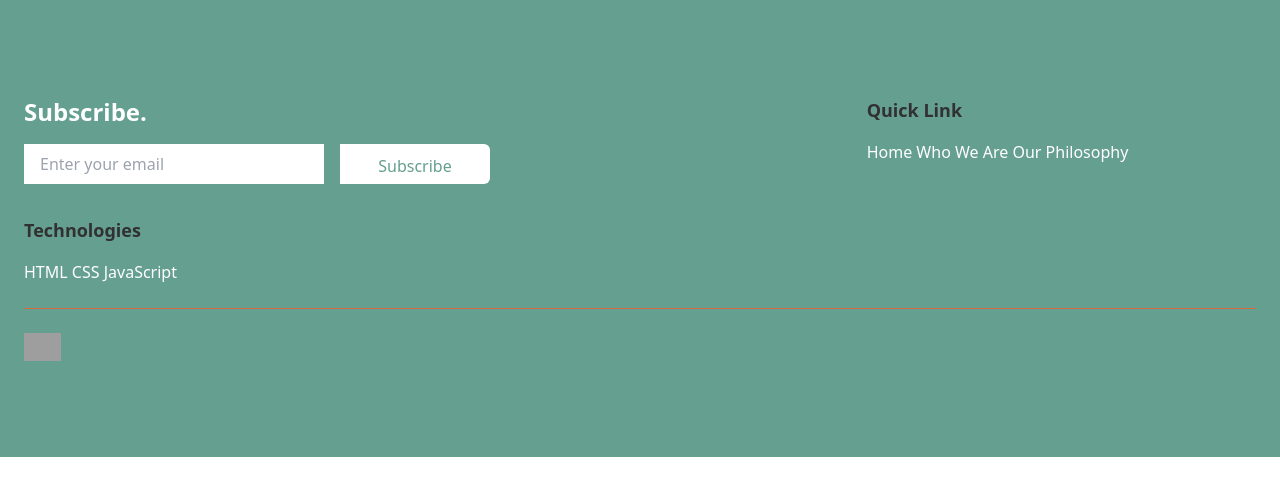
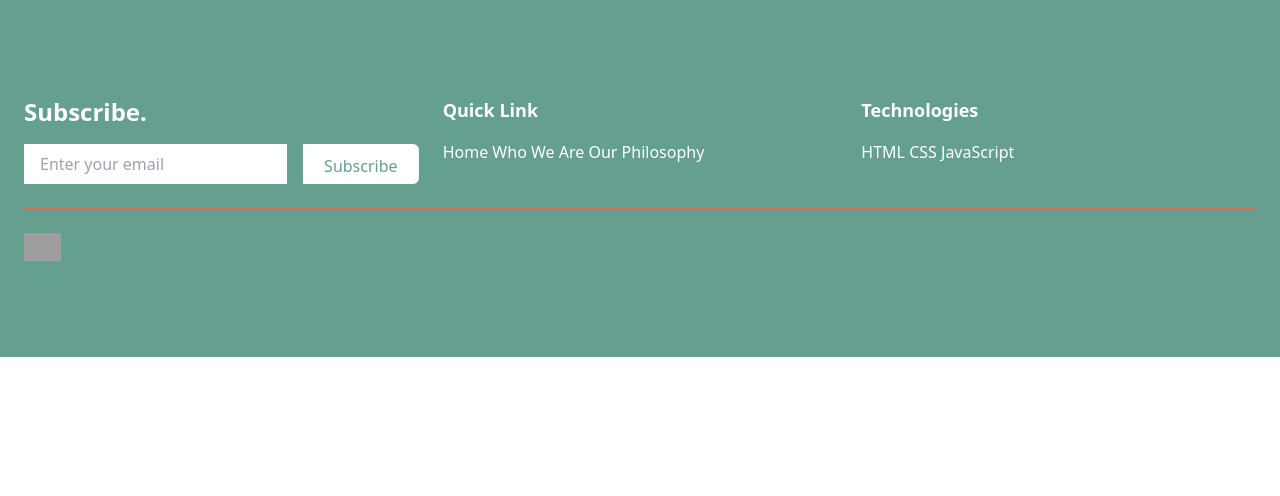
Before and after one commit to phumebyte/CS20240138_WFO2407_C_Phumelele-Dlamini_SDF08, a plain HTML site: page index.html in a window 1280 px wide. Drawn offline with nearby package versions, Linux system fonts and the light colour scheme; grey boxes are pictures that could not be loaded.

Commit message:
Fixed grid columns

```diff
--- a/index.html
+++ b/index.html
@@ -10,8 +10,8 @@
 <body>
     <footer class="bg-[#659f8f] dark:bg-[#313131] text-white py-12">
         <div class="container px-6 py-12 mx-auto">
-            <div class="grid grid-cols-1 sm:grid-cols-2 lg:grid-cols-3 gap-8">
-                <div class="sm:col-span-2">
+            <div class="grid grid-cols-1 sm:grid-cols-2 lg:grid-cols-3 gap-6">
+                <div class="flex flex-col">
                 <h1 class="text-2xl font-bold mb-4" >Subscribe.</h1>
                     <div class="flex flex-col sm:flex-row items-center">
                         <input id="email" type="text" class="px-4 py-2 rounded-1md focus:ouline-none focus:ring-2 focus:ring-[#d86943] w-full sm:w-[300px]" placeholder="Enter your email">
@@ -20,16 +20,16 @@
                         </button>
                     </div>
                 </div>
-                <div>
-                    <p class="mb-4 text-lg font-semibold text-[#313131]">Quick Link</p>
+                <div class="flex flex-col">
+                    <p class="mb-4 text-lg font-semibold">Quick Link</p>
                     <div class="space-y-2">
                         <a href="#" class="hover:underline">Home</a>
                         <a href="#" class="hover:underline">Who We Are</a>
                         <a href="#" class="hover:underline">Our Philosophy</a>
                     </div>
                 </div>
-                    <div>
-                        <p class="mb-4 text-lg font-semibold text-[#313131]">Technologies</p>
+                    <div class="flex flex-col">
+                        <p class="mb-4 text-lg font-semibold">Technologies</p>
                             <div class="space-y-2">
                                 <a href="#" class="hover:underline">HTML</a>
                                 <a href="#" class="hover:underline">CSS</a>
```
